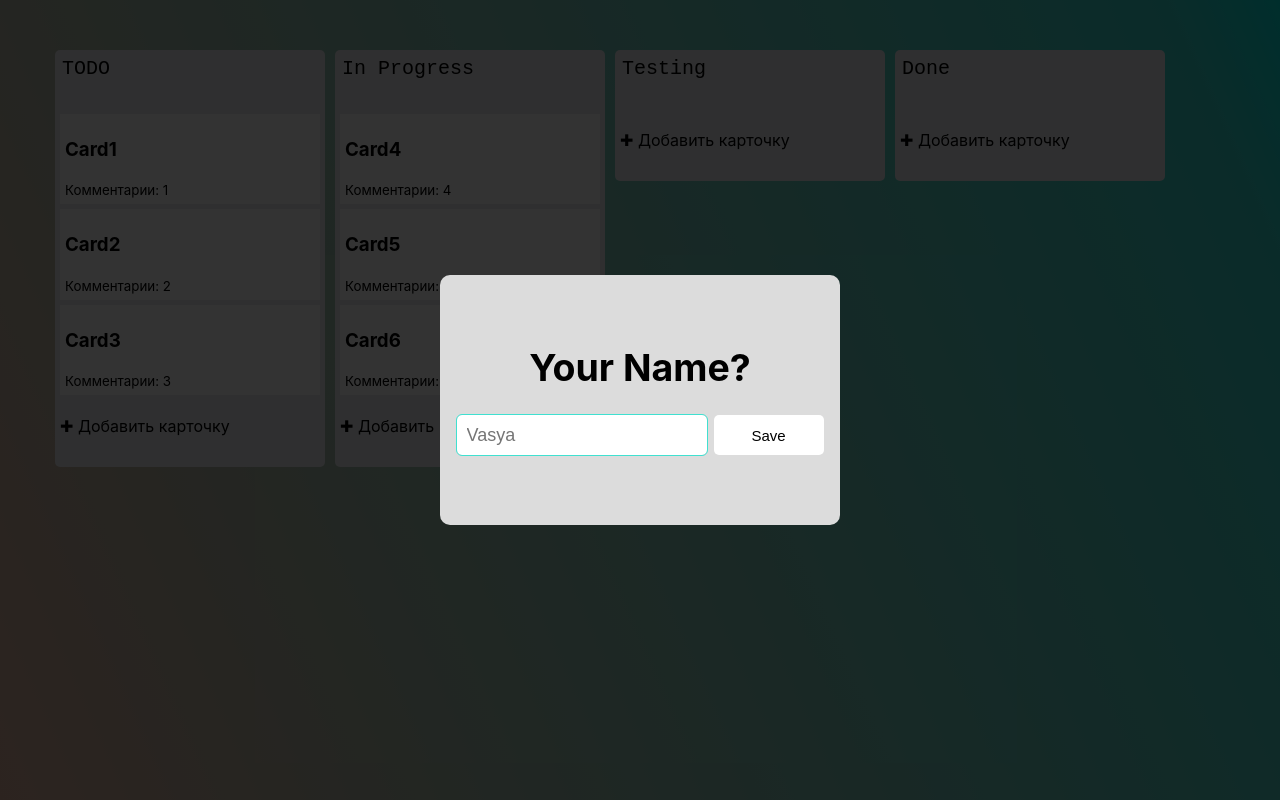
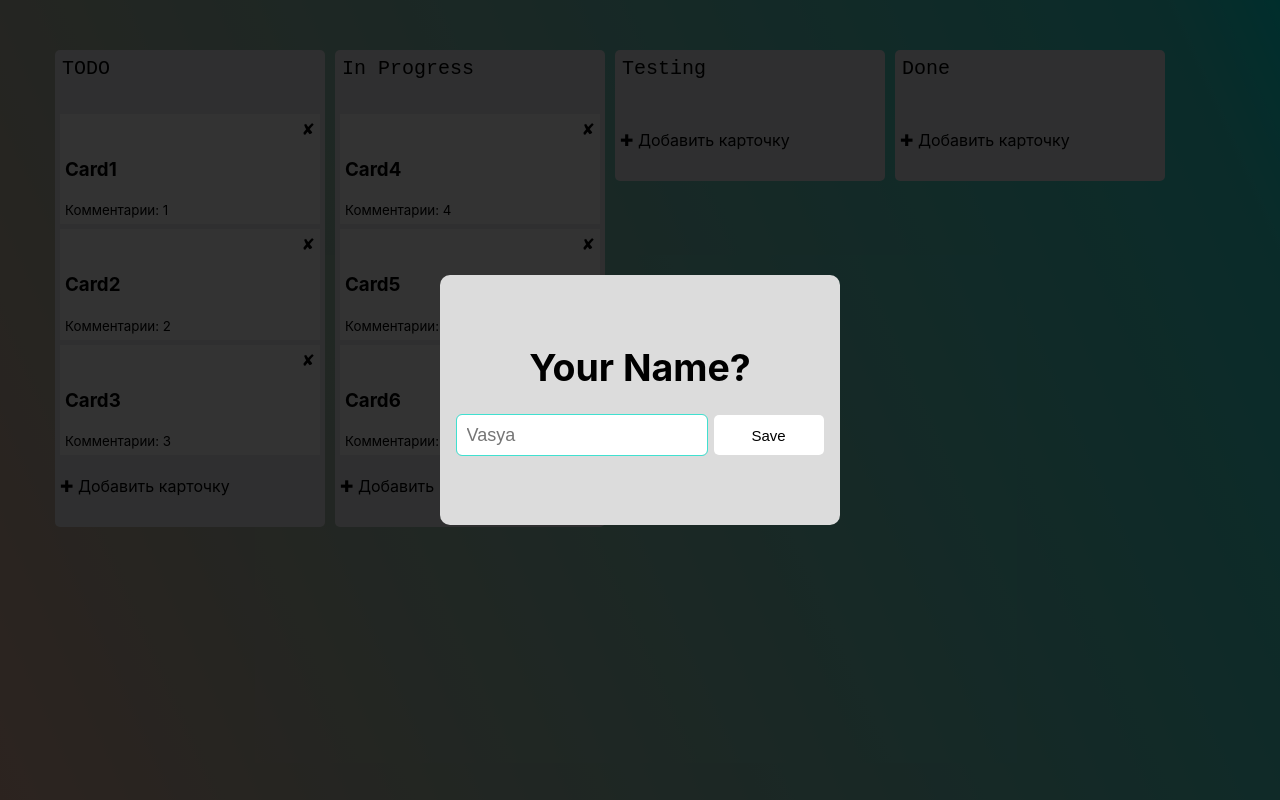
Before and after one commit to loliwe1/kanban-board, a React (Create React App) app: page / in a window 1280 px wide. Built offline with nearby package versions, Linux system fonts and the light colour scheme; the HTML template or start-up script is replaced by a standard one.

Commit message:
added function to remove the card

```diff
--- a/src/components/Card/Card.css
+++ b/src/components/Card/Card.css
@@ -11,3 +11,16 @@
 .Card:hover {
   background: #dcdcdc;
 }
+
+.CardClose {
+  text-align: right;
+  width: 70px;
+  height: 100%;
+  margin-left: 180px;
+  cursor: pointer;
+  transition: 0.2s all ease-in-out;
+}
+
+.CardClose:hover {
+  color: #40e0d0;
+}
--- a/src/components/Card/Card.js
+++ b/src/components/Card/Card.js
@@ -4,6 +4,9 @@ import "./Card.css";
 const Card = props => {
   return (
     <div className="Card">
+      <div className="CardClose" onClick={props.deleteCard}>
+        &#10008;
+      </div>
       <h3>{props.name}</h3>
       <small>
         Комментарии: <span>{props.comment}</span>
--- a/src/components/Coloms/Coloms.js
+++ b/src/components/Coloms/Coloms.js
@@ -3,16 +3,22 @@ import "./Coloms.css";
 import Card from "../Card/Card";
 
 class Coloms extends React.Component {
-  renderCards() {
-    if (this.props.cards) {
-      return this.props.cards.map((card, index) => {
+  renderCards = () => {
+    const cards = this.props.cards;
+    if (cards) {
+      return cards.map((card, index) => {
         return (
-          <Card key={index} name={card.name} comment={card.comment}></Card>
+          <Card
+            key={index}
+            name={card.name}
+            comment={card.comment}
+            deleteCard={() => this.props.deleteCard(index)}
+          ></Card>
         );
       });
     }
     return null;
-  }
+  };
 
   render() {
     return (
--- a/src/components/PopupName/PopupName.js
+++ b/src/components/PopupName/PopupName.js
@@ -15,6 +15,7 @@ const PopupName = props => {
           ></input>
           <button onClick={props.onSaveName}>Save</button>
         </form>
+        {props.children}
       </div>
     </div>
   );
--- a/src/hoc/Layout/Layout.js
+++ b/src/hoc/Layout/Layout.js
@@ -5,7 +5,12 @@ import PopupName from "../../components/PopupName/PopupName";
 
 class Layout extends React.Component {
   state = {
-    name: "",
+    popUpName: {
+      name: localStorage.getItem("popupName"),
+      saveName: localStorage.getItem("saveName"),
+      buttonClicked: false,
+      valid: false
+    },
     coloms: [
       {
         id: 0,
@@ -53,6 +58,14 @@ class Layout extends React.Component {
     this.setState({ coloms });
   };
 
+  deleteCardsHandler = (id, index) => {
+    const coloms = [...this.state.coloms];
+    const cards = coloms[id].cards;
+    cards.splice(index, 1);
+
+    this.setState({ coloms });
+  };
+
   renderColoms() {
     return this.state.coloms.map(colom => {
       return (
@@ -62,31 +75,77 @@ class Layout extends React.Component {
           onChangeTitle={e => this.changeTitleHandler(colom.id, e)}
           cards={colom.cards}
           addNewCard={this.addNewCardHandler.bind(this, colom.id)}
+          deleteCard={this.deleteCardsHandler.bind(this, colom.id)}
         />
       );
     });
   }
 
+  //-----------------------Validation for component PopUpName
+
   changeNameHandler = event => {
-    if (event.target.value.length > 3) {
-      this.setState({
-        name: event.target.value
-      });
+    const regExp = /^\w+$/gi;
+
+    if (event.target.value.length > 3 && regExp.test(event.target.value)) {
+      const popUpName = { ...this.state.popUpName };
+      popUpName.name = event.target.value;
+      popUpName.valid = true;
+
+      this.setState({ popUpName });
     } else return null;
   };
+
+  saveNameHandler = () => {
+    const popUpName = { ...this.state.popUpName };
+    popUpName.buttonClicked = true;
+    this.setState({ popUpName });
+
+    if (this.state.popUpName.name) {
+      setTimeout(() => {
+        localStorage.setItem("saveName", "true");
+        popUpName.saveName = localStorage.getItem("saveName");
+        localStorage.setItem("popupName", this.state.popUpName.name);
+        popUpName.name = localStorage.getItem("popupName");
+
+        console.log(popUpName);
+
+        this.setState({ popUpName });
+      }, 500);
+    } else {
+      return null;
+    }
+  };
+
+  popupNameValidation = () => {
+    if (this.state.popUpName.buttonClicked && !this.state.popUpName.valid) {
+      return (
+        <p style={{ color: "red", textTransform: "uppercase" }}>Invalid Name</p>
+      );
+    } else if (this.state.popUpName.valid) {
+      return (
+        <p style={{ color: "green", textTransform: "uppercase" }}>
+          Welcome {this.state.popUpName.name}
+        </p>
+      );
+    } else return null;
+  };
+
+  //--------------------------------------------------------------------------------
 
   render() {
     return (
       <div>
-        {this.state.name ? (
+        {this.state.popUpName.saveName ? (
           <div className="Layout">{this.renderColoms()}</div>
         ) : (
           <div>
             <div className="Layout">{this.renderColoms()}</div>
             <PopupName
-              // onSaveName={this.saveNameHandler}
               onChangeName={e => this.changeNameHandler(e)}
-            />
+              onSaveName={this.saveNameHandler}
+            >
+              {this.popupNameValidation()}
+            </PopupName>
           </div>
         )}
       </div>
```
